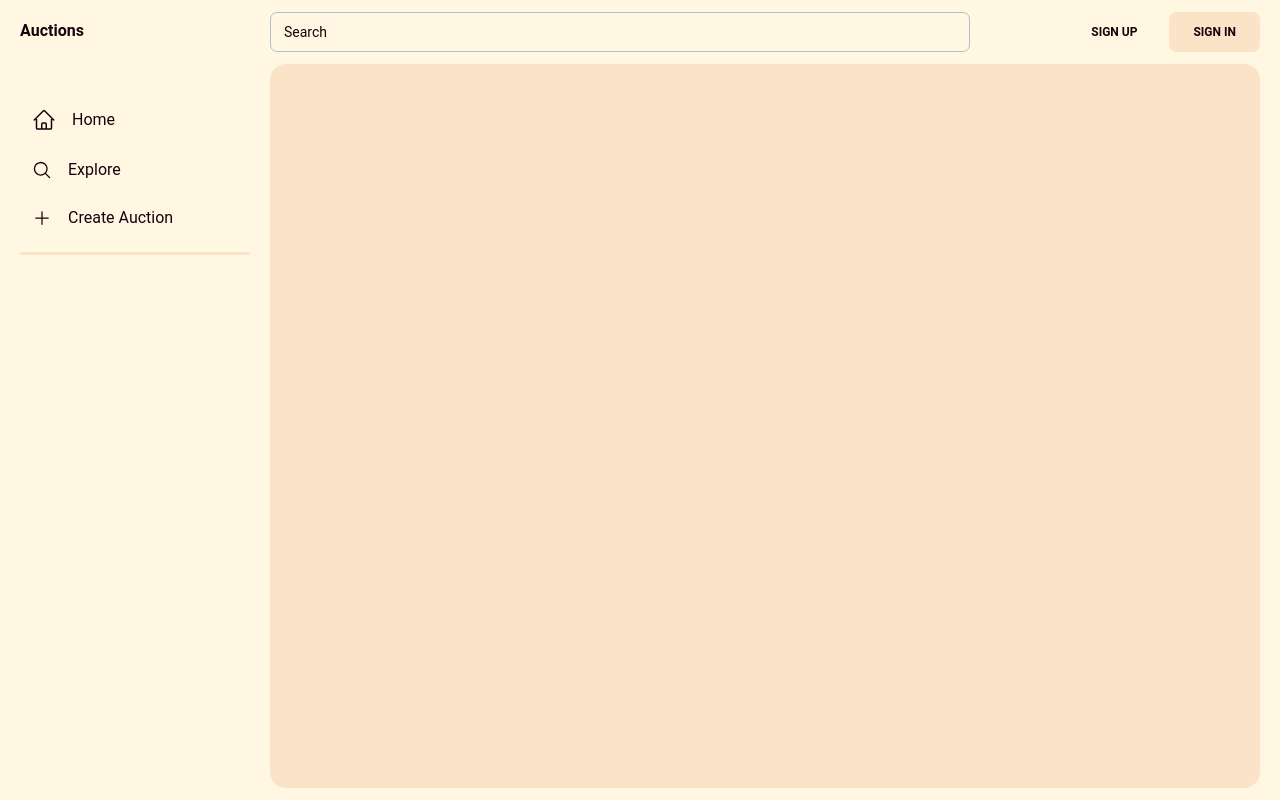
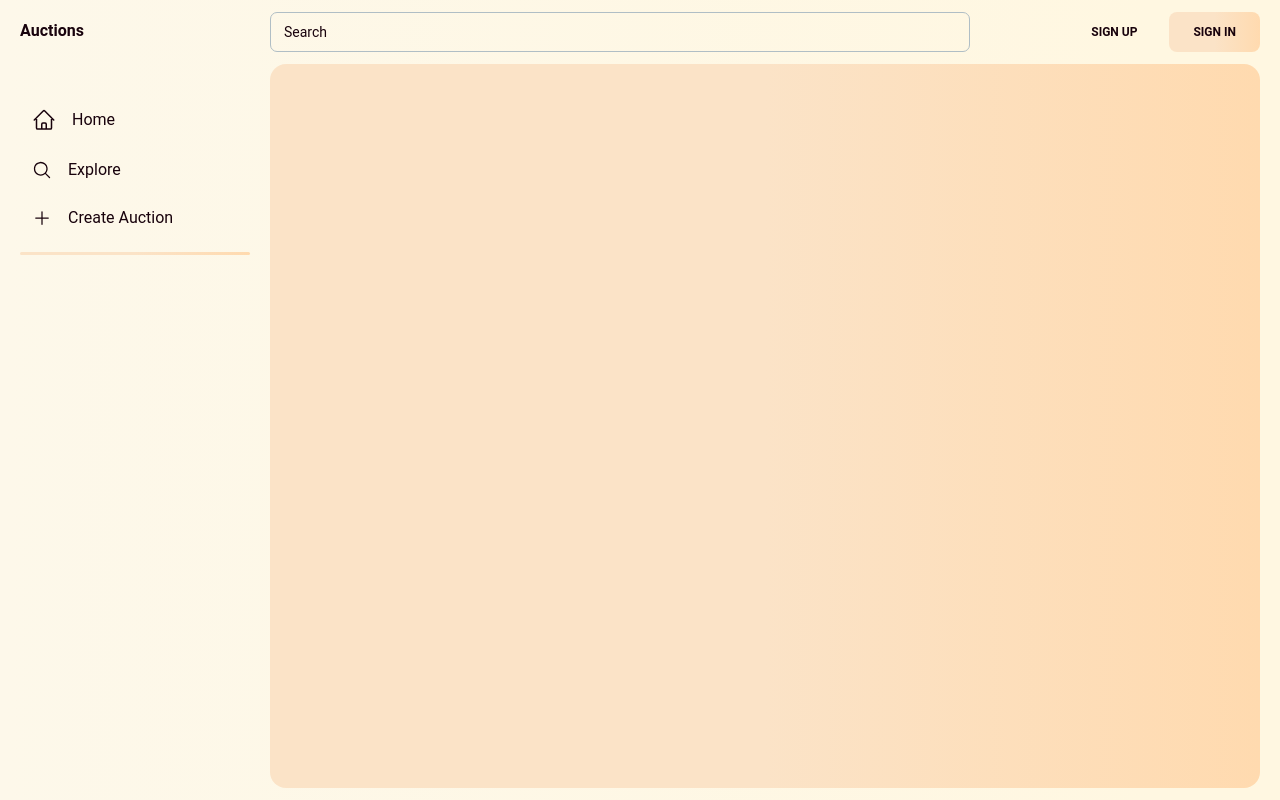
Before and after one commit to ThIEEEory-0F-754-baNaNas/Hackaton-auction, a React (Vite) app: page / in a window 1280 px wide. Built offline with nearby package versions, Linux system fonts and the light colour scheme.

Commit message:
WIP: general theme

```diff
--- a/src/index.css
+++ b/src/index.css
@@ -2,14 +2,23 @@
 @tailwind components;
 @tailwind utilities;
 
+.bg-bg {
+  background: linear-gradient(-90deg, var(--color-background) 10%, var(--color-background-alt) 100%);
+}
+
+.bg-primary {
+  background: linear-gradient(90deg, var(--color-primary) 50%, var(--color-primary-alt) 100%);
+}
 
 :root {
   --color-primary: #FBE3C7;
+  --color-primary-alt: #ffdaaf;
 
   --color-on-primary: #18020C;
   --color-on-primary-alt: #5a1534;
 
   --color-background: #FFF7E1;
+  --color-background-alt: #fdf8ea;
 
   --left-drawer-width: 250px;
   /*
--- a/tailwind.config.js
+++ b/tailwind.config.js
@@ -1,4 +1,3 @@
-import { drawer } from "@material-tailwind/react";
 import withMT from "@material-tailwind/react/utils/withMT";
 
 /** @type {import('tailwindcss').Config} */
```
